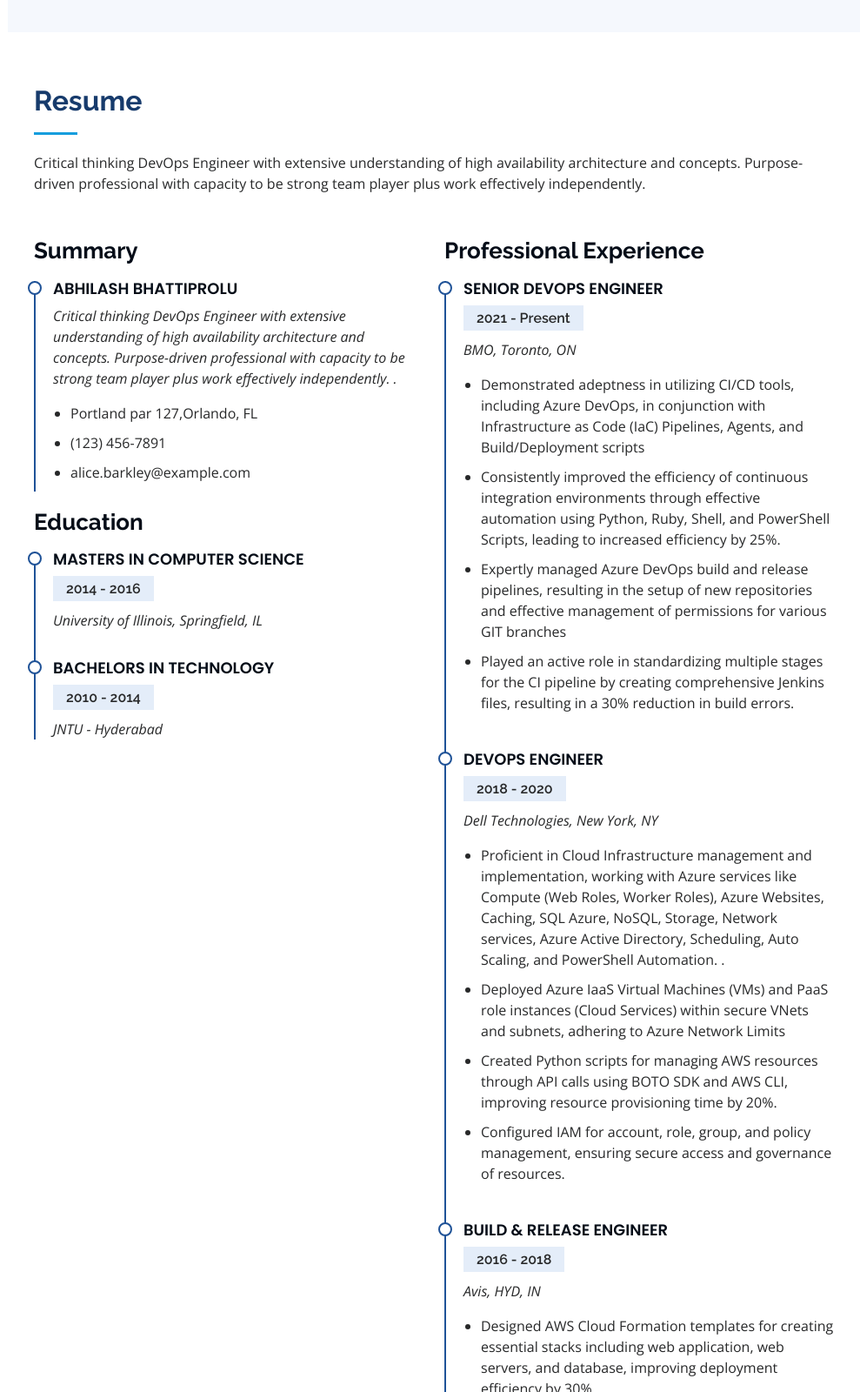
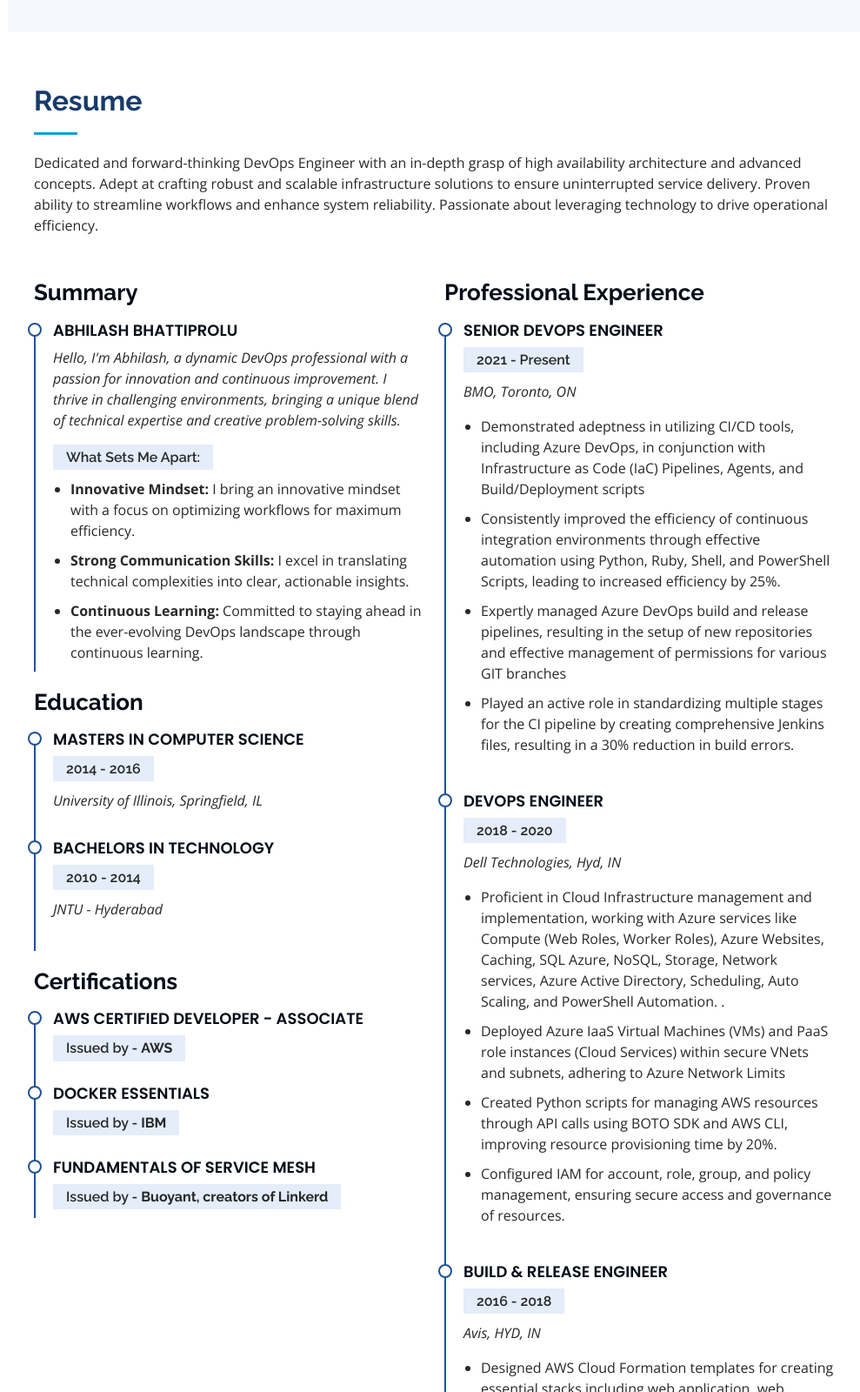
Before and after one commit to venkat31/portfolio-template, a plain HTML site: page index.html in a window 1280 px wide. Shown: the part 1935-3535 px from the top of the page at 87% size, without its empty margins (291-1280 px from the left). Drawn offline with nearby package versions, Linux system fonts and the light colour scheme.

Commit message:
template changes (#4)

```diff
--- a/index.html
+++ b/index.html
@@ -99,7 +99,7 @@
           <div class="col-lg-8 pt-4 pt-lg-0 content" data-aos="fade-left">
             <h3>DevOps Engineer &amp; Cloud Engineer.</h3>
             <p class="fst-italic">
-              Welcome to my corner of the digital universe! I'm Abhilash B.V., a seasoned DevOps Engineer and Cloud enthusiast based in the vibrant city of Canada.
+              Welcome to my corner of the digital universe! I'm Abhilash B.V., a seasoned DevOps Engineer and Cloud enthusiast based out of Canada.
             </p>
             <div class="row">
               <div class="col-lg-6">
@@ -107,14 +107,14 @@
                   <li><i class="bi bi-chevron-right"></i> <strong>Birthday:</strong> <span>Dec 4</span></li>
                   <li><i class="bi bi-chevron-right"></i> <strong>Website:</strong> <span>abhilashbv.com</span></li>
                   <!-- <li><i class="bi bi-chevron-right"></i> <strong>Phone:</strong> <span>+123 456 7890</span></li> -->
-                  <li><i class="bi bi-chevron-right"></i> <strong>City:</strong> <span> Canada </span></li>
+                  <li><i class="bi bi-chevron-right"></i> <strong>Country:</strong> <span> Canada </span></li>
                 </ul>
               </div>
               <div class="col-lg-6">
                 <ul>
                   <li><i class="bi bi-chevron-right"></i> <strong>Age:</strong> <span>31</span></li>
                   <li><i class="bi bi-chevron-right"></i> <strong>Degree:</strong> <span>Masters</span></li>
-                  <li><i class="bi bi-chevron-right"></i> <strong>PhEmailone:</strong> <span>vbhat847@gmail.com</span></li>
+                  <li><i class="bi bi-chevron-right"></i> <strong>Email:</strong> <span>abhilashb012@gmail.com</span></li>
                   <!-- <li><i class="bi bi-chevron-right"></i> <strong>Freelance:</strong> <span>Available</span></li> -->
                 </ul>
               </div>
@@ -263,7 +263,7 @@
 
         <div class="section-title">
           <h2>Resume</h2>
-          <p>Critical thinking DevOps Engineer with extensive understanding of high availability architecture and concepts. Purpose-driven professional with capacity to be strong team player plus work effectively independently.
+          <p>Dedicated and forward-thinking DevOps Engineer with an in-depth grasp of high availability architecture and advanced concepts. Adept at crafting robust and scalable infrastructure solutions to ensure uninterrupted service delivery. Proven ability to streamline workflows and enhance system reliability. Passionate about leveraging technology to drive operational efficiency.
           </p>
         </div>
 
@@ -272,13 +272,13 @@
             <h3 class="resume-title">Summary</h3>
             <div class="resume-item pb-0">
               <h4>Abhilash Bhattiprolu</h4>
-              <p><em>Critical thinking DevOps Engineer with extensive understanding of high availability architecture and concepts. Purpose-driven professional with capacity to be strong team player plus work effectively independently.
-                .</em></p>
-              <ul>
-                <li>Portland par 127,Orlando, FL</li>
-                <li>(123) 456-7891</li>
-                <li>alice.barkley@example.com</li>
-              </ul>
+              <p><em>Hello, I'm Abhilash, a dynamic DevOps professional with a passion for innovation and continuous improvement. I thrive in challenging environments, bringing a unique blend of technical expertise and creative problem-solving skills.</em></p>
+              <h5>What Sets Me Apart:</h5>
+                <ul>
+                  <li><strong>Innovative Mindset:</strong> I bring an innovative mindset with a focus on optimizing workflows for maximum efficiency.</li>
+                  <li><strong>Strong Communication Skills:</strong> I excel in translating technical complexities into clear, actionable insights.</li>
+                  <li><strong>Continuous Learning:</strong> Committed to staying ahead in the ever-evolving DevOps landscape through continuous learning.</li>
+                </ul>
             </div>
 
             <h3 class="resume-title">Education</h3>
@@ -294,6 +294,24 @@
               <p><em>JNTU - Hyderabad</em></p>
               <!-- <p>Quia nobis sequi est occaecati aut. Repudiandae et iusto quae reiciendis et quis Eius vel ratione eius unde vitae rerum voluptates asperiores voluptatem Earum molestiae consequatur neque etlon sader mart dila</p> -->
             </div>
+
+            <h3 class="resume-title">Certifications</h3>
+            <div class="resume-item">
+              <h4> AWS Certified Developer - Associate </h4>
+              <h5>Issued by - <b>AWS</b> </h5>
+            </div>
+
+            <div class="resume-item">
+              <h4> Docker Essentials  </h4>
+              <h5> Issued by - <b>IBM</b></h5>
+            </div>
+
+            <div class="resume-item">
+              <h4> Fundamentals of Service Mesh </h4>
+              <h5> Issued by - <b>Buoyant, creators of Linkerd</b></h5>
+
+            </div>
+
           </div>
           <div class="col-lg-6" data-aos="fade-up" data-aos-delay="100">
             <h3 class="resume-title">Professional Experience</h3>
@@ -311,7 +329,7 @@
             <div class="resume-item">
               <h4>DevOps Engineer</h4>
               <h5>2018 - 2020</h5>
-              <p><em>Dell Technologies, New York, NY</em></p>
+              <p><em>Dell Technologies, Hyd, IN</em></p>
               <ul>
                 <li>Proficient in Cloud Infrastructure management and implementation, working with Azure services like Compute (Web Roles, Worker Roles), Azure Websites, Caching, SQL Azure, NoSQL, Storage, Network services, Azure Active Directory, Scheduling, Auto Scaling, and PowerShell Automation.
                   .</li>
@@ -599,92 +617,6 @@
       </div>
     </section><!-- End Services Section -->
 
-
-    <!-- ======= Testimonials Section ======= -->
-    <!-- <section id="testimonials" class="testimonials section-bg">
-      <div class="container">
-
-        <div class="section-title">
-          <h2>Testimonials</h2>
-          <p>Magnam dolores commodi suscipit. Necessitatibus eius consequatur ex aliquid fuga eum quidem. Sit sint consectetur velit. Quisquam quos quisquam cupiditate. Et nemo qui impedit suscipit alias ea. Quia fugiat sit in iste officiis commodi quidem hic quas.</p>
-        </div>
-
-        <div class="testimonials-slider swiper" data-aos="fade-up" data-aos-delay="100">
-          <div class="swiper-wrapper">
-
-            <div class="swiper-slide">
-              <div class="testimonial-item" data-aos="fade-up">
-                <p>
-                  <i class="bx bxs-quote-alt-left quote-icon-left"></i>
-                  Proin iaculis purus consequat sem cure digni ssim donec porttitora entum suscipit rhoncus. Accusantium quam, ultricies eget id, aliquam eget nibh et. Maecen aliquam, risus at semper.
-                  <i class="bx bxs-quote-alt-right quote-icon-right"></i>
-                </p>
-                <img src="assets/img/testimonials/testimonials-1.jpg" class="testimonial-img" alt="">
-                <h3>Saul Goodman</h3>
-                <h4>Ceo &amp; Founder</h4>
-              </div>
-            </div><!-- End testimonial item -->
-
-            <!-- <div class="swiper-slide">
-              <div class="testimonial-item" data-aos="fade-up" data-aos-delay="100">
-                <p>
-                  <i class="bx bxs-quote-alt-left quote-icon-left"></i>
-                  Export tempor illum tamen malis malis eram quae irure esse labore quem cillum quid cillum eram malis quorum velit fore eram velit sunt aliqua noster fugiat irure amet legam anim culpa.
-                  <i class="bx bxs-quote-alt-right quote-icon-right"></i>
-                </p>
-                <img src="assets/img/testimonials/testimonials-2.jpg" class="testimonial-img" alt="">
-                <h3>Sara Wilsson</h3>
-                <h4>Designer</h4>
-              </div>
-            </div>End testimonial item -->
-
-            <!-- <div class="swiper-slide">
-              <div class="testimonial-item" data-aos="fade-up" data-aos-delay="200">
-                <p>
-                  <i class="bx bxs-quote-alt-left quote-icon-left"></i>
-                  Enim nisi quem export duis labore cillum quae magna enim sint quorum nulla quem veniam duis minim tempor labore quem eram duis noster aute amet eram fore quis sint minim.
-                  <i class="bx bxs-quote-alt-right quote-icon-right"></i>
-                </p>
-                <img src="assets/img/testimonials/testimonials-3.jpg" class="testimonial-img" alt="">
-                <h3>Jena Karlis</h3>
-                <h4>Store Owner</h4>
-              </div>
-            </div><!-- End testimonial item -->
-
-            <!-- <div class="swiper-slide">
-              <div class="testimonial-item" data-aos="fade-up" data-aos-delay="300">
-                <p>
-                  <i class="bx bxs-quote-alt-left quote-icon-left"></i>
-                  Fugiat enim eram quae cillum dolore dolor amet nulla culpa multos export minim fugiat minim velit minim dolor enim duis veniam ipsum anim magna sunt elit fore quem dolore labore illum veniam.
-                  <i class="bx bxs-quote-alt-right quote-icon-right"></i>
-                </p>
-                <img src="assets/img/testimonials/testimonials-4.jpg" class="testimonial-img" alt="">
-                <h3>Matt Brandon</h3>
-                <h4>Freelancer</h4>
-              </div>
-            </div>End testimonial item -->
-
-            <!-- <div class="swiper-slide">
-              <div class="testimonial-item" data-aos="fade-up" data-aos-delay="400">
-                <p>
-                  <i class="bx bxs-quote-alt-left quote-icon-left"></i>
-                  Quis quorum aliqua sint quem legam fore sunt eram irure aliqua veniam tempor noster veniam enim culpa labore duis sunt culpa nulla illum cillum fugiat legam esse veniam culpa fore nisi cillum quid.
-                  <i class="bx bxs-quote-alt-right quote-icon-right"></i>
-                </p>
-                <img src="assets/img/testimonials/testimonials-5.jpg" class="testimonial-img" alt="">
-                <h3>John Larson</h3>
-                <h4>Entrepreneur</h4>
-              </div>
-            </div>End testimonial item -->
-
-          <!-- </div>
-          <div class="swiper-pagination"></div>
-        </div>
-
-      </div>
-    </section>End Testimonials Section -->
-    <!-- ======= Contact Section ======= -->
-
     <!-- ======= Contact Section ======= -->
 <style>
   .contact-box:hover {
@@ -709,7 +641,7 @@
           <div class="email">
             <i class="bi bi-envelope"></i>
             <h4>Email:</h4>
-            <p><a href="mailto:abhilashb0412@gmail.com" class="text-dark">abhilashb0412@gmail.com</a></p>
+            <p><a href="mailto:abhilashb012@gmail.com" class="text-dark">abhilashb0412@gmail.com</a></p>
           </div>
         </div>
       </div>
```
